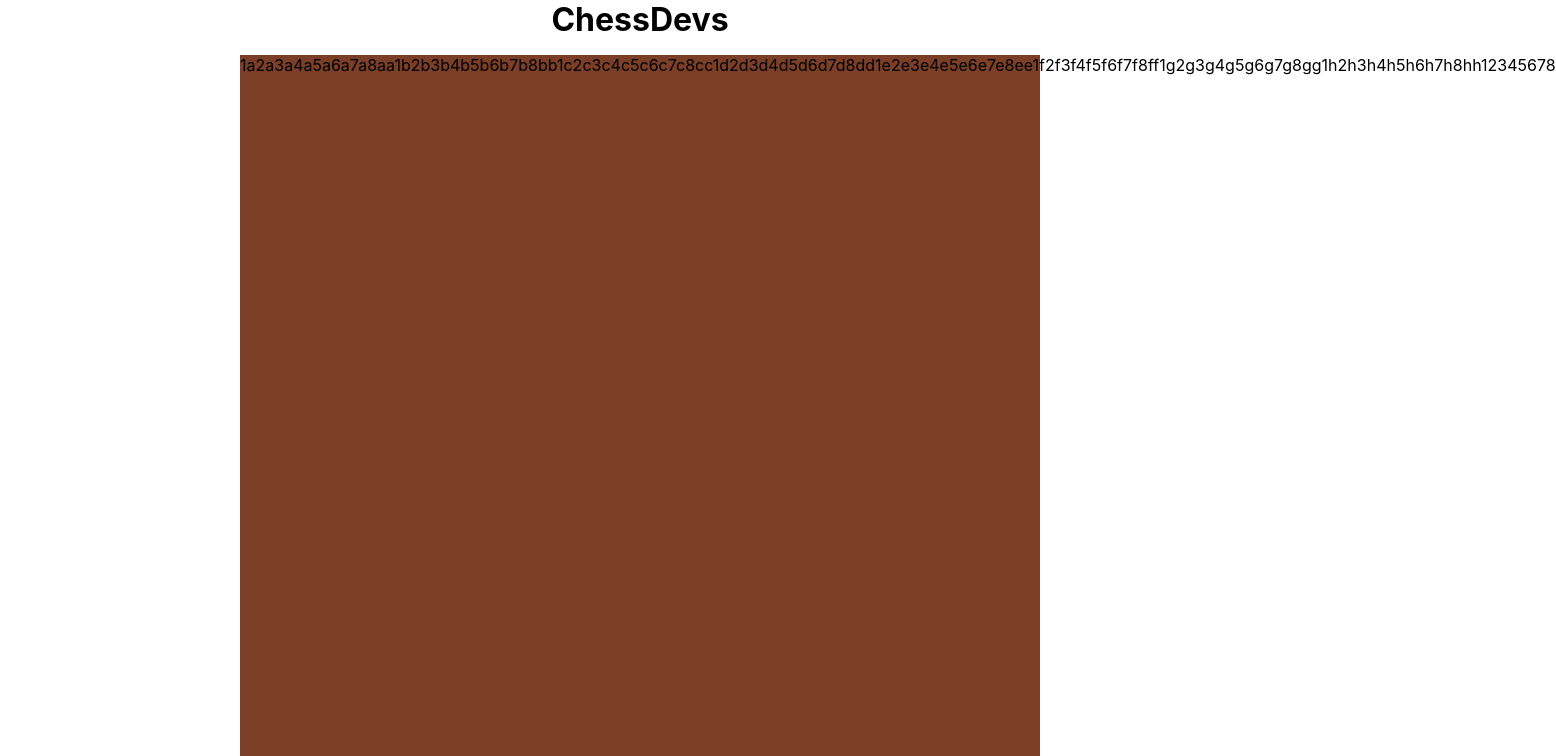
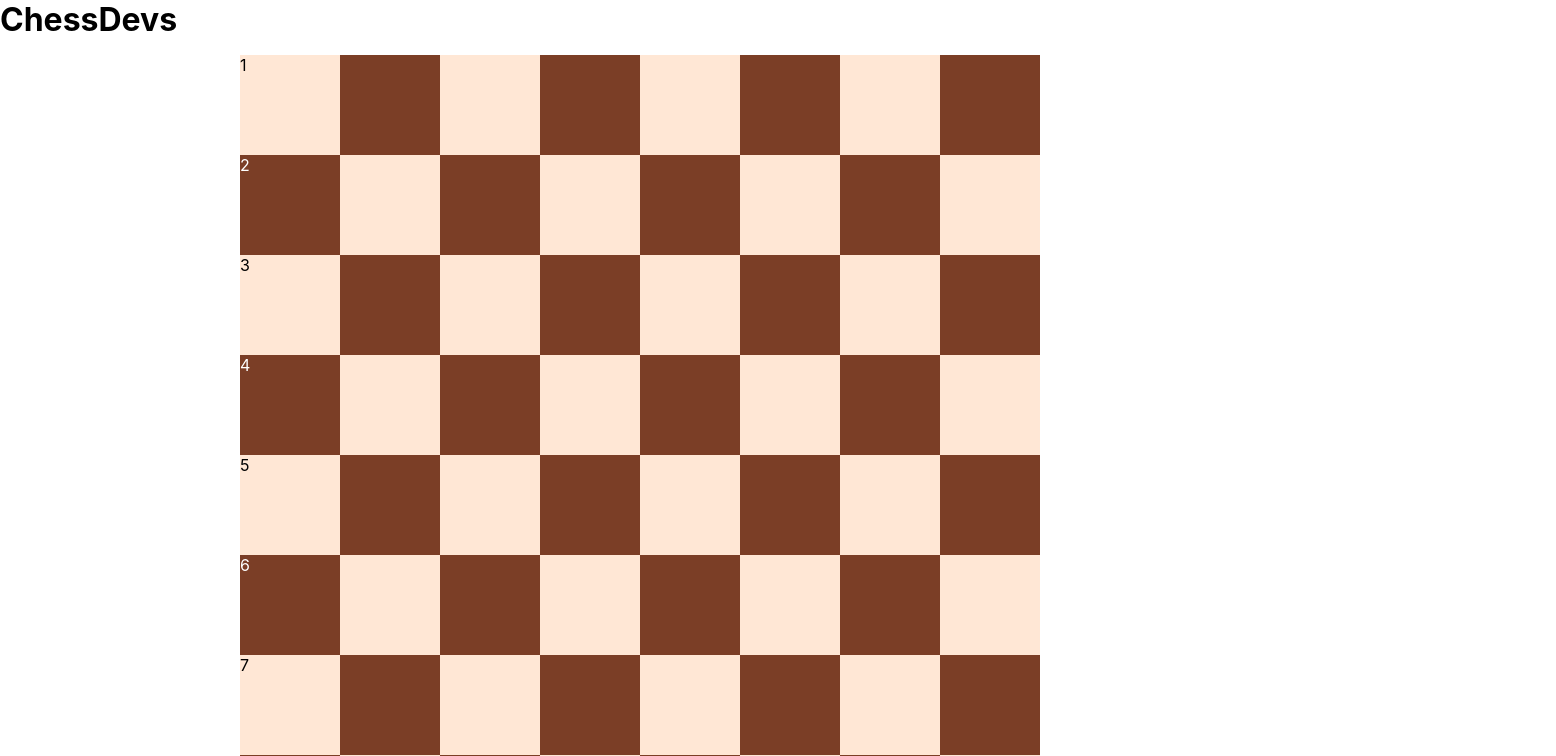
Before and after one commit to RobbieProkop/chess, a React (Create React App) app in the folder frontend/: page / in a window 1280 px wide. Shown: the top 756 px of the page, 1556 px wide, since content can reach past the window. Built offline with nearby package versions, Linux system fonts and the light colour scheme.

Commit message:
style the board

```diff
--- a/frontend/src/components/Board.tsx
+++ b/frontend/src/components/Board.tsx
@@ -101,101 +101,16 @@ const Chessboard = ({ ranks, files }: Props) => {
   // // initFilesRanksBoard();
 
   let board = [];
-  for (let i = 0; i <= files.length; i++) {
-    for (let j = 0; j <= ranks.length; j++) {
+  for (let j = 0; j < ranks.length; j++) {
+    for (let i = 0; i < files.length; i++) {
       board.push(
-        <span>
-          {ranks[j]}
-          {files[i]}
-        </span>
+        <div className={(i + j) % 2 ? "square dark" : "square light"}>
+          <span className="ranks">{files[i] === "a" && ranks[j]}</span>
+          <span className="files">{ranks[j] === 8 && files[i]}</span>
+        </div>
       );
     }
   }
-  return (
-    <div className="board-container">
-      <div className="chessboard">{board}</div>
-
-      {/* <div className="form-group">
-        <input type="text" id="fenIn" />
-        <button type="button" id="setFen">
-          Set Position
-        </button>
-      </div> */}
-
-      {/* <ul>
-        <li className="square light"></li>
-        <li className="square dark"></li>
-        <li className="square light"></li>
-        <li className="square dark"></li>
-        <li className="square light"></li>
-        <li className="square dark"></li>
-        <li className="square light"></li>
-        <li className="square dark"></li>
-
-        <li className="square dark"></li>
-        <li className="square light"></li>
-        <li className="square dark"></li>
-        <li className="square light"></li>
-        <li className="square dark"></li>
-        <li className="square light"></li>
-        <li className="square dark"></li>
-        <li className="square light"></li>
-
-        <li className="square light"></li>
-        <li className="square dark"></li>
-        <li className="square light"></li>
-        <li className="square dark"></li>
-        <li className="square light"></li>
-        <li className="square dark"></li>
-        <li className="square light"></li>
-        <li className="square dark"></li>
-
-        <li className="square dark"></li>
-        <li className="square light"></li>
-        <li className="square dark"></li>
-        <li className="square light"></li>
-        <li className="square dark"></li>
-        <li className="square light"></li>
-        <li className="square dark"></li>
-        <li className="square light"></li>
-
-        <li className="square light"></li>
-        <li className="square dark"></li>
-        <li className="square light"></li>
-        <li className="square dark"></li>
-        <li className="square light"></li>
-        <li className="square dark"></li>
-        <li className="square light"></li>
-        <li className="square dark"></li>
-
-        <li className="square dark"></li>
-        <li className="square light"></li>
-        <li className="square dark"></li>
-        <li className="square light"></li>
-        <li className="square dark"></li>
-        <li className="square light"></li>
-        <li className="square dark"></li>
-        <li className="square light"></li>
-
-        <li className="square light"></li>
-        <li className="square dark"></li>
-        <li className="square light"></li>
-        <li className="square dark"></li>
-        <li className="square light"></li>
-        <li className="square dark"></li>
-        <li className="square light"></li>
-        <li className="square dark"></li>
-
-        <li className="square dark"></li>
-        <li className="square light"></li>
-        <li className="square dark"></li>
-        <li className="square light"></li>
-        <li className="square dark"></li>
-        <li className="square light"></li>
-        <li className="square dark"></li>
-        <li className="square light"></li>
-      </ul> */}
-    </div>
-  );
+  return <div className="chessboard">{board}</div>;
 };
 export default Chessboard;
--- a/frontend/src/styles/app.scss
+++ b/frontend/src/styles/app.scss
@@ -1,10 +1,6 @@
 .App {
   height: 100vh;
-  display: flex;
-  align-items: center;
-  justify-content: center;
-  flex-direction: column;
-
+  display: grid;
   h1 {
     margin-bottom: 1rem;
   }
--- a/frontend/src/styles/board.scss
+++ b/frontend/src/styles/board.scss
@@ -1,8 +1,15 @@
-.board-container {
+.chessboard {
   height: 800px;
   width: 800px;
   margin: auto;
   background-color: #7b3e26;
+  display: flex;
+  flex-wrap: wrap;
+  div {
+    height: 100px;
+    width: 100px;
+  }
+
   // .form-group {
   //   margin-bottom: 2rem;
   //   width: 100%;
@@ -44,10 +51,17 @@
   .square {
     height: 100px;
     width: 100px;
-    border: 1px solid black;
+    display: flex;
+    align-items: flex-end;
+    justify-content: space-between;
+
+    .ranks {
+      align-self: flex-start;
+    }
   }
   .dark {
     background: #7b3e26;
+    color: #fff;
   }
 
   .light {
```
